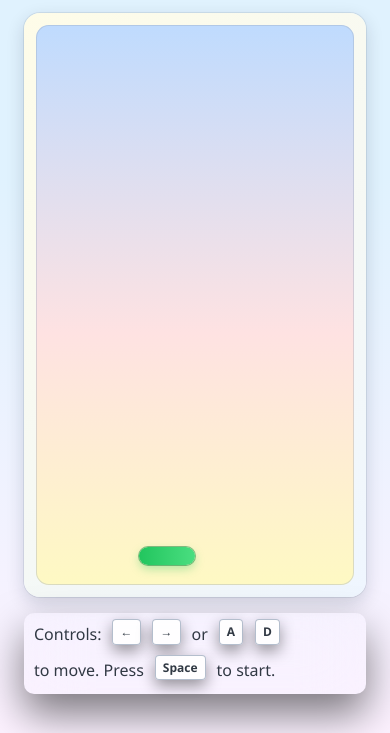
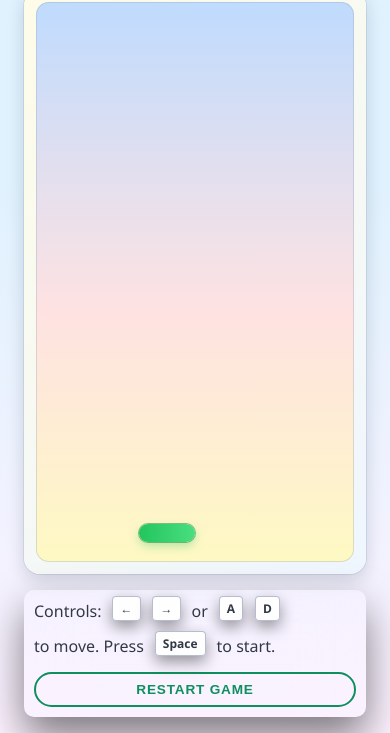
Before and after one commit to saral-gupta7/dodge-objects, a plain HTML site: page index.html in a window 390 px wide. Shown: the part 111-844 px from the top of the page. Drawn offline with Linux system fonts and the light colour scheme.

Commit message:
Add restart button to footer

```diff
--- a/CSS/index.css
+++ b/CSS/index.css
@@ -180,7 +180,7 @@
   padding-bottom: 10px;
   justify-content: center;
   align-items: center;
-  font-size: 1 rem;
+  font-size: 1rem;
   color: #313944;
   backdrop-filter: blur(30px);
   border-radius: 10px;
@@ -220,6 +220,32 @@
   }
 }
 
+.btn-restart {
+  margin-left: 1.5rem;
+  padding: 0.5rem 1.2rem;
+  border: 2px solid #0f8f5e;
+  border-radius: 999px;
+  background: transparent;
+  color: #0f8f5e;
+  font-weight: 700;
+  font-size: 0.85rem;
+  cursor: pointer;
+  text-transform: uppercase;
+  letter-spacing: 0.05rem;
+  transition: all 0.2s ease;
+}
+
+.btn-restart:hover {
+  background: #0f8f5e;
+  color: white;
+  transform: translateY(-2px);
+  box-shadow: 0 4px 12px rgba(15, 143, 94, 0.2);
+}
+
+.btn-restart:active {
+  transform: translateY(0);
+}
+
 /* Small screens */
 @media (max-width: 640px) {
   .game-header {
@@ -244,4 +270,10 @@
     gap: 0.25rem;
     margin-bottom: 5px; /* On some smaller devices the footer sticked to the bottom , so to avoid that gave a small margin bottom */
   }
+
+  .btn-restart {
+    margin-left: 0;
+    margin-top: 0.5rem;
+    width: 100%;
+  }
 }
--- a/JS/index.js
+++ b/JS/index.js
@@ -18,6 +18,7 @@ const restartButtonEl = document.getElementById("restart-button");
 const currentTimeEl = document.getElementById("current-time");
 const bestTimeEl = document.getElementById("best-time");
 const finalTimeEl = document.getElementById("final-time");
+const uiRestartBtn = document.getElementById("ui-restart-button");
 
 const playerState = {
   x: 0,
@@ -289,6 +290,11 @@ function bootstrap() {
   document.addEventListener("keyup", handleKeyUp);
   restartButtonEl.addEventListener("click", () => startGame());
 
+  uiRestartBtn.addEventListener("click", () => {
+    startGame();
+    uiRestartBtn.blur();
+  });
+
   gameState.bestTime = loadBestTime();
   centerPlayer();
   updateTimeDisplays(0, gameState.bestTime);
--- a/index.html
+++ b/index.html
@@ -52,6 +52,7 @@
             <span class="hint-key">D</span> to move. Press
             <span class="hint-key">Space</span> to start.
           </p>
+          <button id="ui-restart-button" class="btn-restart" type="button">Restart Game</button>
         </footer>
       </section>
     </main>
```
